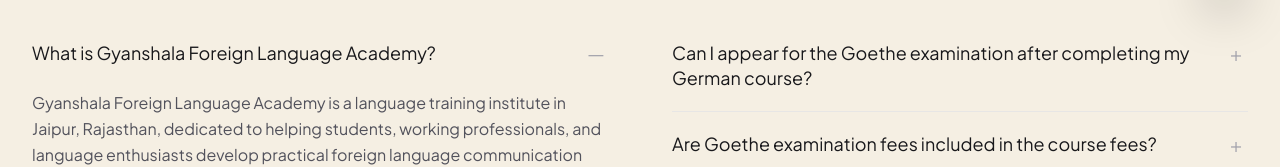
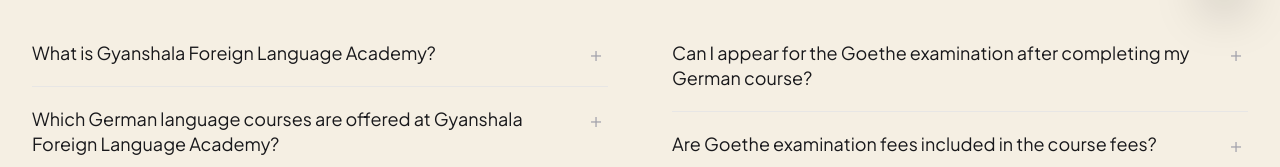
Before and after one commit to WFnear/gyanshala.academy, a Next.js app: page /faqs in a window 1280 px wide. Shown: the part 778-945 px from the top of the page. Built offline with nearby package versions, Linux system fonts and the light colour scheme; a web font is replaced by a local one.

Commit message:
Keep FAQ items closed by default

```diff
--- a/src/components/FAQSection.tsx
+++ b/src/components/FAQSection.tsx
@@ -357,7 +357,7 @@
   showBottomCTA,
 }: FAQSectionProps) {
   const [selectedCategory, setSelectedCategory] = useState<string>("all");
-  const [openIds, setOpenIds] = useState<number[]>([1]); // First FAQ open by default
+  const [openIds, setOpenIds] = useState<number[]>([]); // Default all closed
   const [searchQuery, setSearchQuery] = useState<string>("");
 
   const toggleFAQ = (id: number) => {
```
